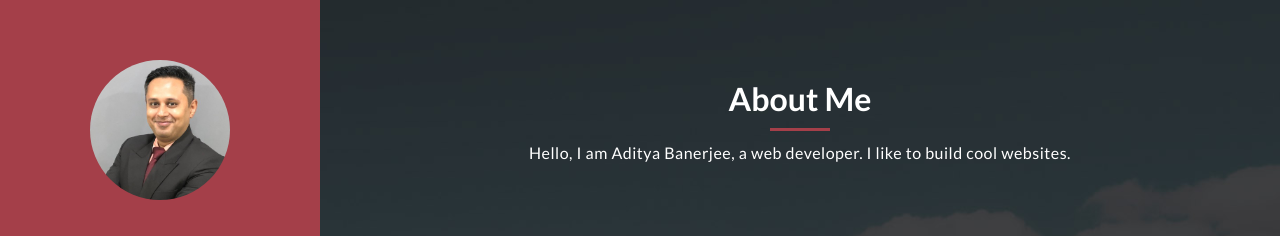
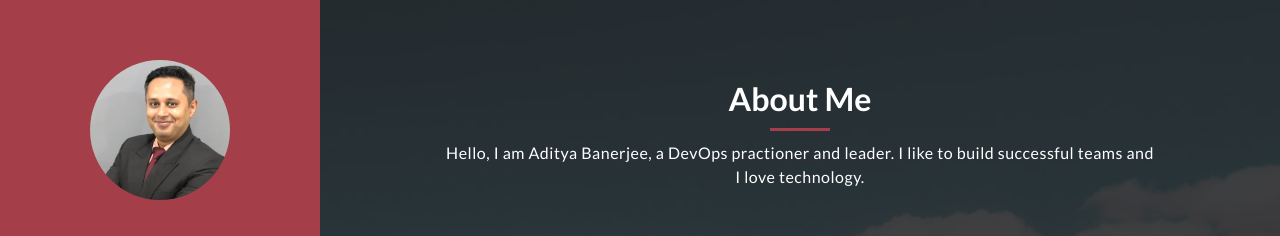
Before and after one commit to adiboy23/portfolio, a plain HTML site: page index.html in a window 1280 px wide. Shown: the top 236 px of the page. Drawn offline with Linux system fonts and the light colour scheme.

Commit message:
Update index.html
seventh commit

```diff
--- a/index.html
+++ b/index.html
@@ -85,7 +85,7 @@ https://templatemo.com/tm-531-reflux
             <h2>About Me</h2>
             <div class="line-dec"></div>
             <span
-              >Hello, I am Aditya Banerjee, a web developer. I like to build cool websites.</span
+              >Hello, I am Aditya Banerjee, a DevOps practioner and leader. I like to build successful teams and I love technology.</span
             >
           </div>
           <div class="left-image-post">
```
